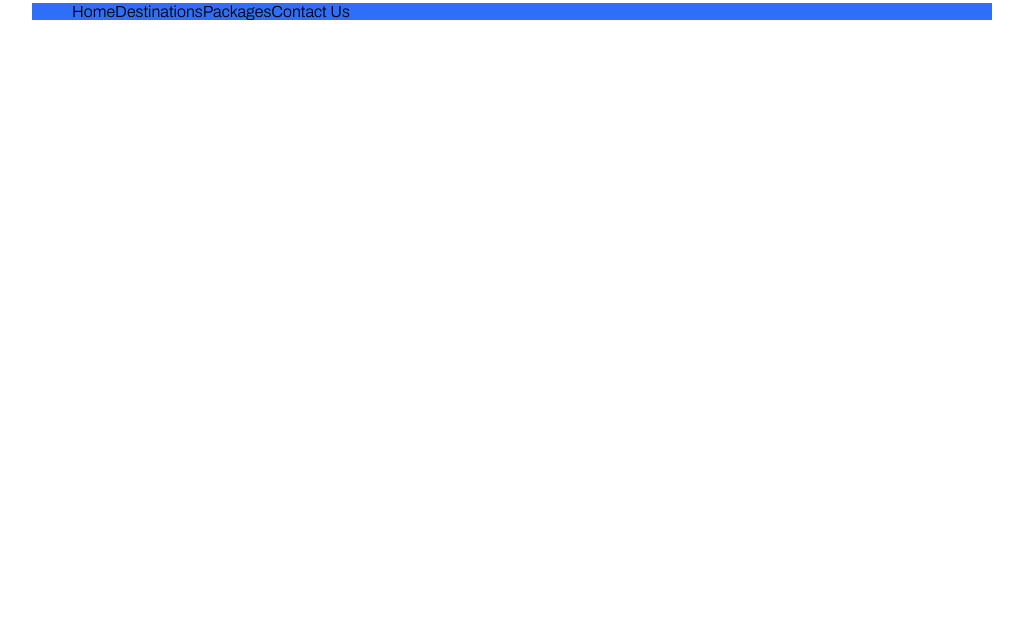
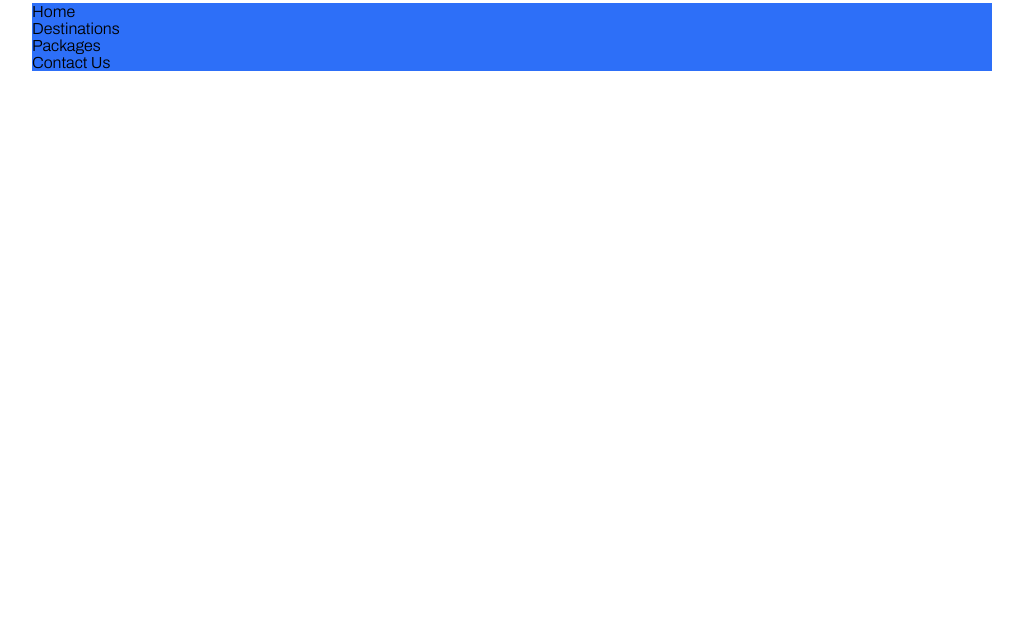
Before and after one commit to justin-dennon-uvu/CapstoneProject, a plain HTML site: page index.html in a window 1280 px wide. Shown: the part 161-800 px from the top of the page, without its empty margins (128-1151 px from the left). Drawn offline with Linux system fonts and the light colour scheme.

Commit message:
nav started

```diff
--- a/style.css
+++ b/style.css
@@ -53,9 +53,11 @@ header img {
 
 nav {
     background: var(--dark-blue);
+    margin: 0;
+    padding: 0;
 }
 
 nav ul {
-    display: flex;
     list-style: none;
+    padding: 0;
 }
```
